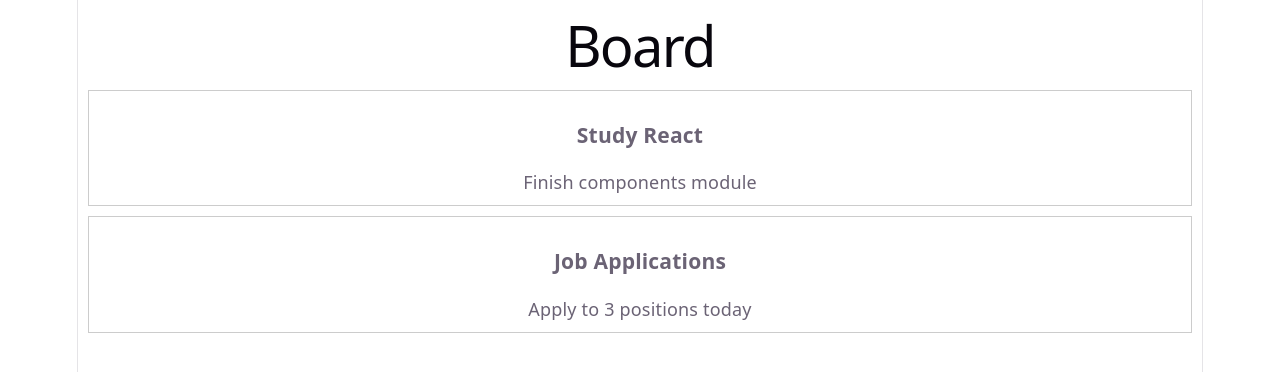
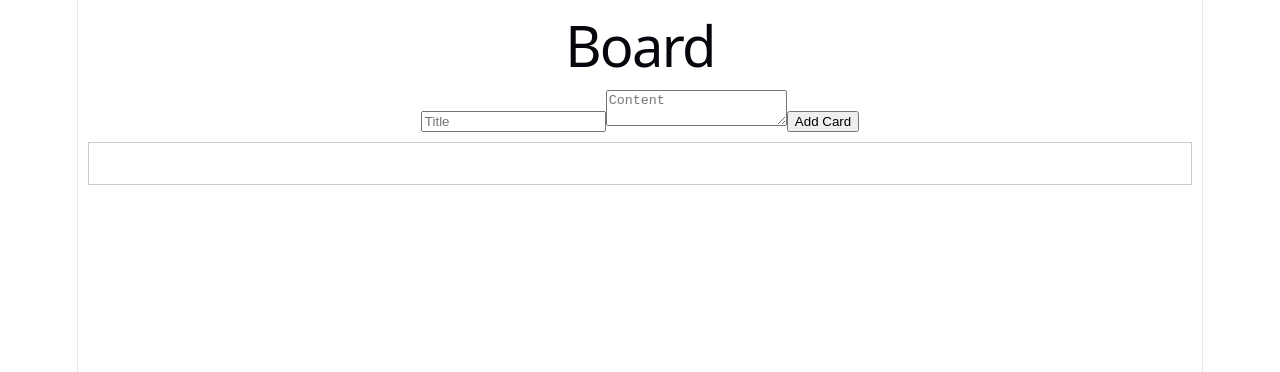
Before and after one commit to jrs-neto/noteboard, a React (Vite) app: page / in a window 1280 px wide. Shown: the top 372 px of the page. Built offline with nearby package versions, Linux system fonts and the light colour scheme.

Commit message:
feat: implement dynamic card creation on board

```diff
--- a/src/components/CardForm/CardForm.tsx
+++ b/src/components/CardForm/CardForm.tsx
@@ -0,0 +1,41 @@
+import { useState } from "react";
+
+function CardForm({ onAddCard }) {
+  const [title, setTitle] = useState("");
+  const [content, setContent] = useState("");
+
+  function handleSubmit(e: React.FormEvent) {
+    e.preventDefault();
+
+    onAddCard({
+      id: Date.now().toString(),
+      title,
+      content,
+    })
+
+    setTitle('');
+    setContent('');
+
+  }
+
+  return (
+    <form onSubmit={handleSubmit}>
+      <input
+        type="text"
+        placeholder="Title"
+        value={title}
+        onChange={(e) => setTitle(e.target.value)}
+      />
+
+      <textarea
+        placeholder="Content"
+        value={content}
+        onChange={(e) => setContent(e.target.value)}
+      />
+
+      <button type="submit">Add Card</button>
+    </form>
+  );
+}
+
+export default CardForm;
--- a/src/pages/Board/Board.tsx
+++ b/src/pages/Board/Board.tsx
@@ -1,6 +1,13 @@
+import { useState } from "react";
 import Card from "../../components/Card/Card";
+import CardForm from "../../components/CardForm/CardForm";
 
 function Board() {
+
+  function addCard(newCard) {
+    setCards((prev) => [...prev, newCard]);
+  }
+
   const mockCards = [
     {
       id: "1",
@@ -13,12 +20,16 @@ function Board() {
       content: "Apply to 3 positions today",
     },
   ];
+  const [cards, setCards] = useState([mockCards]);
+
 
   return (
     <div>
       <h1>Board</h1>
 
-      {mockCards.map((card) => (
+      <CardForm onAddCard={addCard} />
+
+      {cards.map((card) => (
         <Card key={card.id} data={card} />
       ))}
     </div>
```
